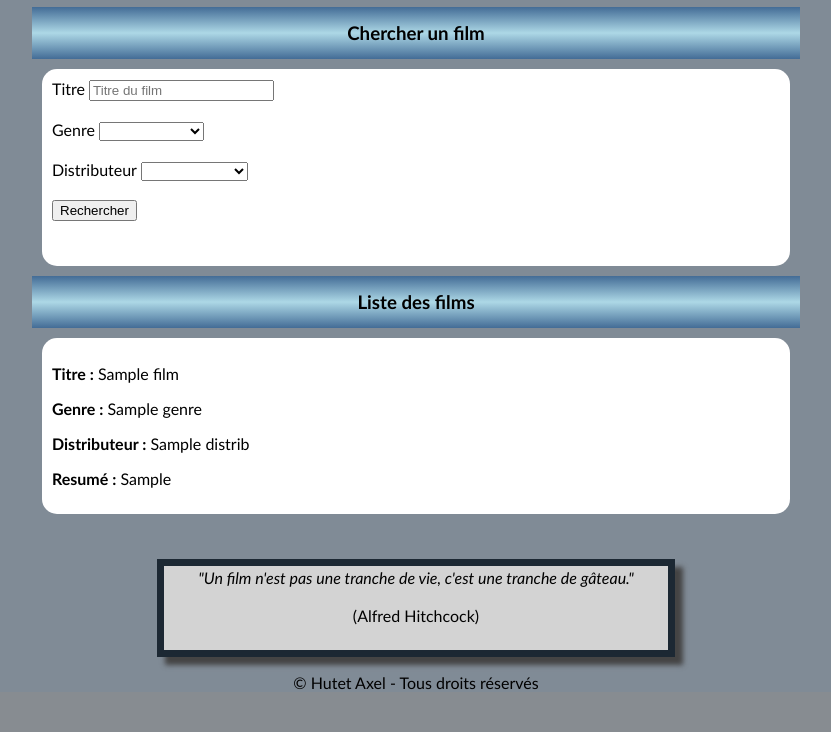
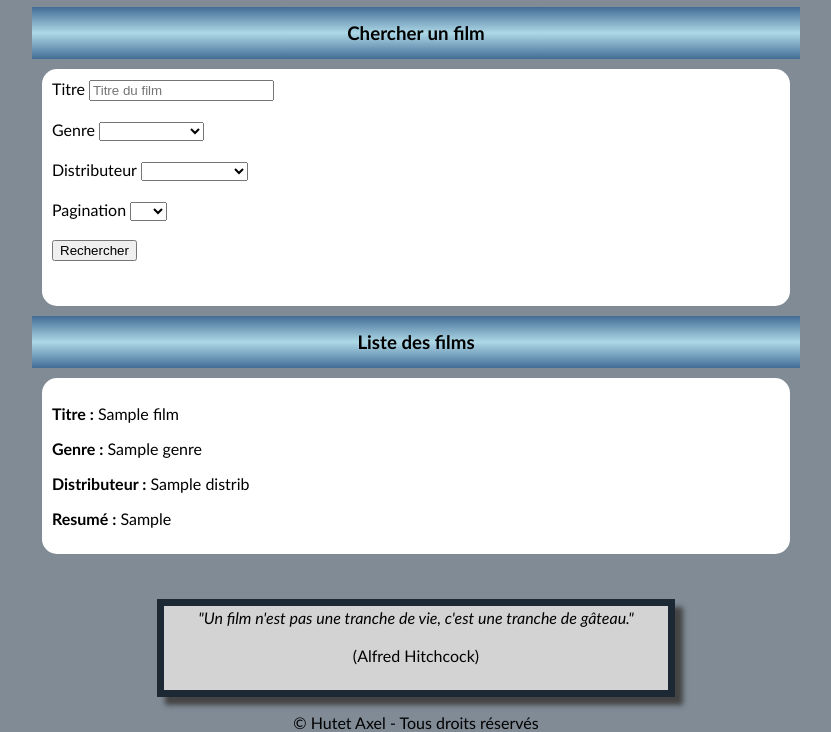
Before and after one commit to AxelHutet/my_cinema, a PHP site: page /film/films.php in a window 1280 px wide. Shown: the part 146-878 px from the top of the page, without its empty margins (224-1055 px from the left). Before the commit the page ends 836 px from the top, so only its background shows below. Run offline with PHP 8.4, Linux system fonts and the light colour scheme; tables that the repository leaves empty or names only in its code hold one stand-in row (values such as "Sample post"); some libraries are stand-ins or nearby versions.

Commit message:
modif pagination

```diff
--- a/lib/film.lib.php
+++ b/lib/film.lib.php
@@ -2,11 +2,11 @@
 require_once('conn.lib.php');
 
 
-function getFilmByTitle($title,$min=0, $nbr=0){
+function getFilmByTitle($title,$min=0, $pagination){
     $conn = getConnection();
     $sql = 'SELECT * FROM film WHERE titre LIKE "%'.$title.'%"';
-    if($nbr != 0){
-        $sql .= " LIMIT ".$min.", ".$nbr;
+    if($pagination != 0){
+        $sql .= " LIMIT ".$min.", ".$pagination;
     }
     if($result = $conn->query($sql)){
         return $result->fetch_assoc();
@@ -39,7 +39,7 @@ function getFilmByDistrib($distrib,$min=0, $nbr=0){
     }
 }
 
-function getFilmByDistribGenreAndTitle($title, $distrib, $genre, $min = 0, $nbr=0){
+function getFilmByDistribGenreAndTitle($title, $distrib, $genre, $pagination, $min = 0){
     $conn = getConnection();
     $sql = 'SELECT * FROM film WHERE 1=1 ';
     if(strlen($title) > 0){
@@ -51,8 +51,11 @@ function getFilmByDistribGenreAndTitle($title, $distrib, $genre, $min = 0, $nbr=
     if(strlen($genre) > 0){
         $sql .= "AND id_genre=".$genre;
     }
-    if($nbr != 0){
-        $sql .= " LIMIT ".$min.", ".$nbr;
+    if($pagination == 0){
+        $sql .= " LIMIT ".$min.", 10";
+    }
+    if($pagination != 0){
+        $sql .= " LIMIT ".$min.", ".$pagination;
     }
     if($result = $conn->query($sql)){
         return $result->fetch_all(MYSQLI_ASSOC);
@@ -60,7 +63,7 @@ function getFilmByDistribGenreAndTitle($title, $distrib, $genre, $min = 0, $nbr=
         return "";
     }
 }
-function getAllFilm($min=0, $nbr=0){
+function getAllFilm($min=0, $nbr=15){
     $conn = getConnection();
     $sql = 'SELECT * FROM film';
     if($nbr != 0){
--- a/views/film/films.php
+++ b/views/film/films.php
@@ -19,7 +19,9 @@
 			<ul id="menu_horizontal">
 				<li><a href="../index.php" class="bouton">Accueil</a></li>
 				<li><a href="./films.php" class="bouton">Films</a></li>
-				<li><a href="../membre/members.php" class="bouton">Membres</a></li>
+				<li><a href="../membre/members.php if(strlen($genre) > 0){
+        $sql .= "AND id_genre=".$genre;
+    }" class="bouton">Membres</a></li>
 			</ul>
 		</div>
 	</div>
@@ -49,6 +51,16 @@
                                 $distribs = getAllDistrib();
                                 foreach($distribs as $distrib){
                                     echo "<option value=".$distrib['id_distrib'].">".$distrib['nom']."</option>";
+                                }
+                            ?>
+						</select><br/><br/>
+						<label for="pagination">Pagination</label>
+						<select name="pagination" id="pagination" >
+						    <option value=""></option>
+							<?php
+                                $pagis = array(5, 10, 15, 20, 25);
+                                foreach($pagis as $pagi){
+                                    echo "<option value=".$pagi.">".$pagi."</option>";
                                 }
                             ?>
 						</select><br/><br/>
```
